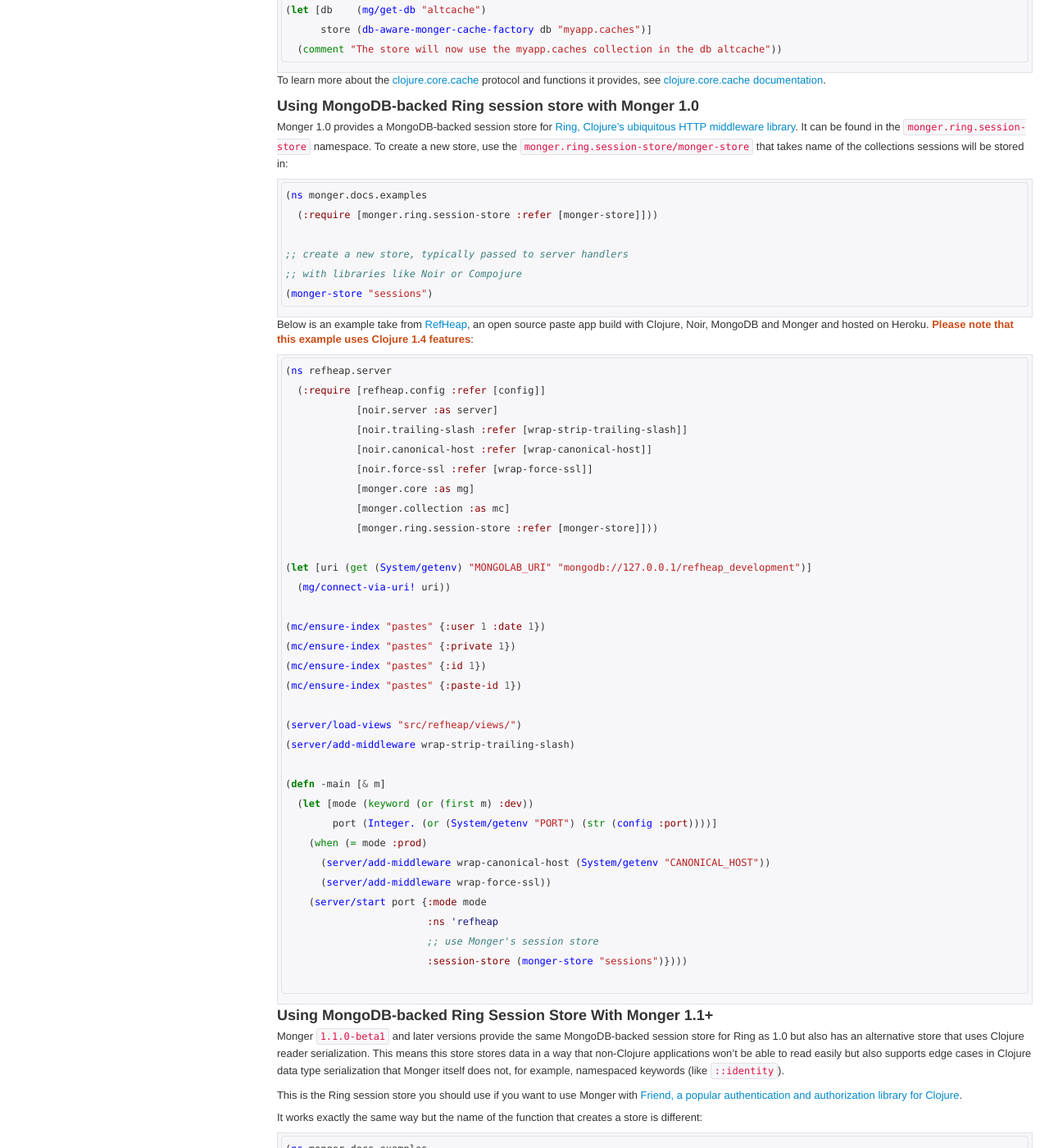
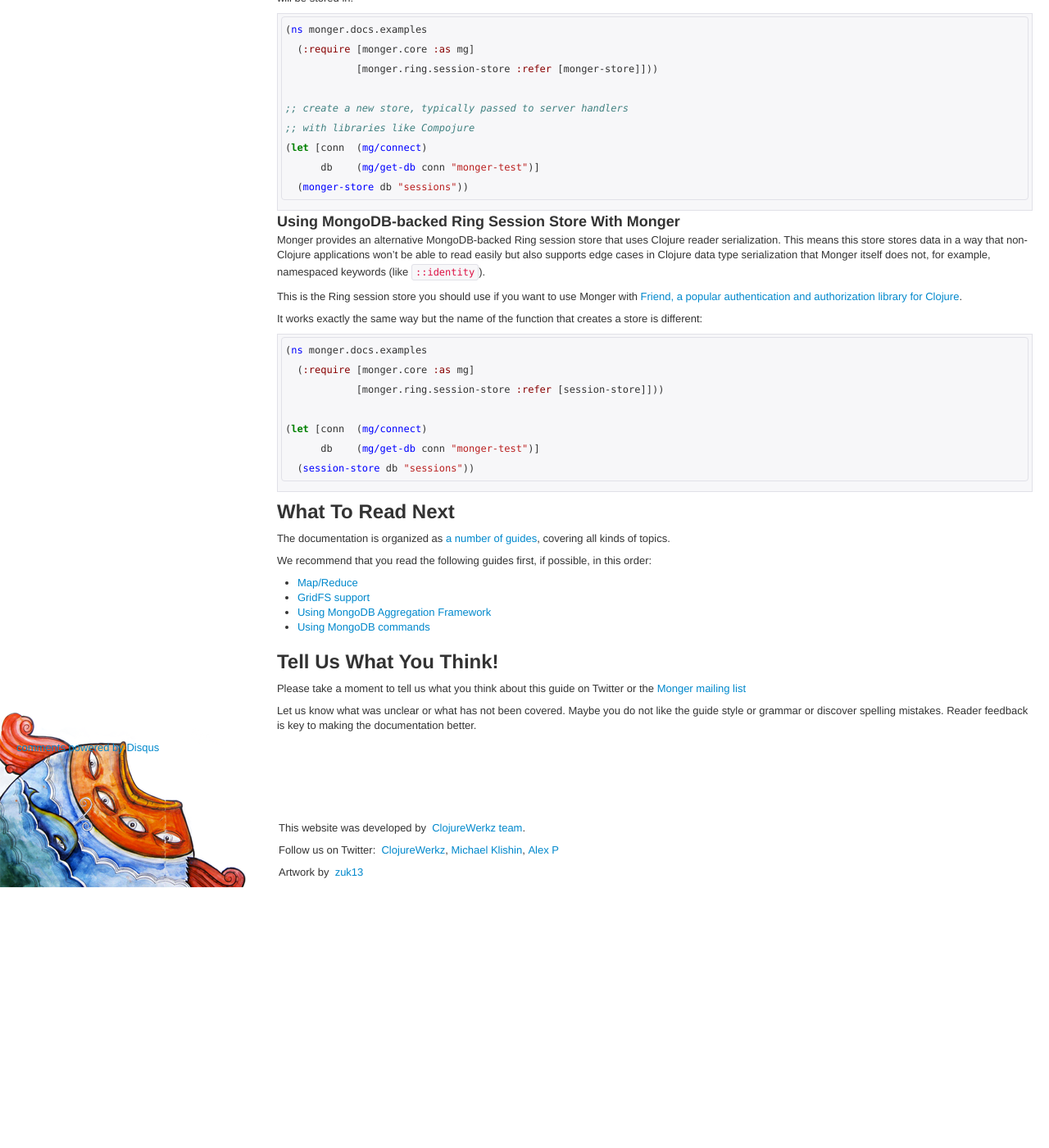
Before and after one commit to clojurewerkz/monger.docs, a Jekyll site: the page built from articles/integration.md, in a window 1280 px wide and 1400 px high, scrolled down 2667 px. Shown: the whole window at 82% size. Built offline with Jekyll 4.4.1, drawn with Linux system fonts in a browser that asks for light colours; some web fonts are replaced; comment, search, counter and statistics services are not loaded; after the commit the page ends 3749 px from its top, so only the background shows below that; some of the changed text lies outside the part shown.

Commit message:
Port integration guide

````diff
--- a/articles/integration.md
+++ b/articles/integration.md
@@ -133,14 +133,17 @@
 
 ``` clojure
 (ns monger.docs.examples
-  (:require [clojure.core.cache :refer :all]
+  (:require [monger.core :as mg]
+            [clojure.core.cache :refer :all]
             [monger.cache :refer :all]))
 
 (defn generate-uuid
   []
   (str (java.util.UUID/randomUUID)))
 
-(let [store (basic-monger-cache-factory "cached_items")]
+(let [conn  (mg/connect)
+      db    (mg/get-db conn "monger-test")
+      store (basic-monger-cache-factory db "cached_items")]
   ;; now use the store
   (has? store (genenrate-uuid)) ;= false
   (lookup store "another-key")
@@ -152,37 +155,23 @@
 Then use the store like you would any other `core.cache` store, database backed or not.
 
 It is common to use capped or TTL collections for caches. Pass
-`monger.cache/basic-monger-cache-factory` a collection name and the
+`monger.cache/basic-monger-cache-factory` a database and collection name, and the
 cache instance will use it:
 
 ``` clojure
 (ns monger.docs.examples
-  (:require [clojure.core.cache :refer :all]
+  (:require [monger.core :as mg]
+            [clojure.core.cache :refer :all]
             [monger.cache :refer :all]))
 
 (defn generate-uuid
   []
   (str (java.util.UUID/randomUUID)))
 
-(let [store (basic-monger-cache-factory "myapp.caches")]
+(let [conn  (mg/connect)
+      db    (mg/get-db conn "monger-test")
+      store (basic-monger-cache-factory db "myapp.caches")]
   (comment "The store will now use the myapp.caches collection"))
-```
-
-Monger 1.6 introduces another cache store: `monger.cache/db-aware-monger-cache-factory`, which takes a database and a collection name to use:
-
-``` clojure
-(ns monger.docs.examples
-  (:require [clojure.core.cache :refer :all]
-            [monger.cache :refer :all]
-            [monger.core :as mg]))
-
-(defn generate-uuid
-  []
-  (str (java.util.UUID/randomUUID)))
-
-(let [db    (mg/get-db "altcache")
-      store (db-aware-monger-cache-factory db "myapp.caches")]
-  (comment "The store will now use the myapp.caches collection in the db altcache"))
 ```
 
 To learn more about the [clojure.core.cache](https://github.com/clojure/core.cache) protocol and functions it provides,
@@ -192,76 +181,50 @@
 
 ### Using MongoDB-backed Ring session store with Monger 1.0
 
-Monger 1.0 provides a MongoDB-backed session store for [Ring, Clojure's ubiquitous HTTP middleware library](https://github.com/ring-clojure/ring). It can be found in the
-`monger.ring.session-store` namespace. To create a new store, use the `monger.ring.session-store/monger-store` that takes name of the collections
-sessions will be stored in:
+Monger provides a MongoDB-backed session store for [Ring,
+Clojure's ubiquitous HTTP middleware
+library](https://github.com/ring-clojure/ring). It can be found in the
+`monger.ring.session-store` namespace. To create a new store, use the
+`monger.ring.session-store/monger-store` that takes a database and name of the
+collection sessions will be stored in:
 
 ``` clojure
 (ns monger.docs.examples
-  (:require [monger.ring.session-store :refer [monger-store]]))
+  (:require [monger.core :as mg]
+            [monger.ring.session-store :refer [monger-store]]))
 
 ;; create a new store, typically passed to server handlers
-;; with libraries like Noir or Compojure
-(monger-store "sessions")
-```
-
-Below is an example take from [RefHeap](https://github.com/Raynes/refheap), an open source paste app build with Clojure, Noir, MongoDB and Monger and hosted on Heroku.
-**Please note that this example uses Clojure 1.4 features**:
-
-``` clojure
-(ns refheap.server
-  (:require [refheap.config :refer [config]]
-            [noir.server :as server]
-            [noir.trailing-slash :refer [wrap-strip-trailing-slash]]
-            [noir.canonical-host :refer [wrap-canonical-host]]
-            [noir.force-ssl :refer [wrap-force-ssl]]
-            [monger.core :as mg]
-            [monger.collection :as mc]
-            [monger.ring.session-store :refer [monger-store]]))
-
-(let [uri (get (System/getenv) "MONGOLAB_URI" "mongodb://127.0.0.1/refheap_development")]
-  (mg/connect-via-uri! uri))
-
-(mc/ensure-index "pastes" {:user 1 :date 1})
-(mc/ensure-index "pastes" {:private 1})
-(mc/ensure-index "pastes" {:id 1})
-(mc/ensure-index "pastes" {:paste-id 1})
-
-(server/load-views "src/refheap/views/")
-(server/add-middleware wrap-strip-trailing-slash)
-
-(defn -main [& m]
-  (let [mode (keyword (or (first m) :dev))
-        port (Integer. (or (System/getenv "PORT") (str (config :port))))]
-    (when (= mode :prod)
-      (server/add-middleware wrap-canonical-host (System/getenv "CANONICAL_HOST"))
-      (server/add-middleware wrap-force-ssl))
-    (server/start port {:mode mode
-                        :ns 'refheap
-                        ;; use Monger's session store
-                        :session-store (monger-store "sessions")})))
-
+;; with libraries like Compojure
+(let [conn  (mg/connect)
+      db    (mg/get-db conn "monger-test")]
+  (monger-store db "sessions"))
 ```
 
 
-### Using MongoDB-backed Ring Session Store With Monger 1.1+
+### Using MongoDB-backed Ring Session Store With Monger
 
-Monger `1.1.0-beta1` and later versions provide the same MongoDB-backed session store for Ring as 1.0 but also has an alternative store that uses Clojure reader serialization.
-This means this store stores data in a way that non-Clojure applications won't be able to read easily but also supports edge cases in Clojure
-data type serialization that Monger itself does not, for example, namespaced keywords (like `::identity`).
+Monger provides an alternative MongoDB-backed Ring session store that
+uses Clojure reader serialization. This means this store stores data
+in a way that non-Clojure applications won't be able to read easily
+but also supports edge cases in Clojure data type serialization that
+Monger itself does not, for example, namespaced keywords (like
+`::identity`).
 
-This is the Ring session store you should use if you want to use Monger with [Friend, a popular authentication and authorization library for Clojure](https://github.com/cemerick/friend/).
+This is the Ring session store you should use if you want to use
+Monger with [Friend, a popular authentication and authorization
+library for Clojure](https://github.com/cemerick/friend/).
 
-
-It works exactly the same way but the name of the function that creates a store is different:
+It works exactly the same way but the name of the function that
+creates a store is different:
 
 ``` clojure
 (ns monger.docs.examples
-  (:require [monger.ring.session-store :refer [session-store]]))
+  (:require [monger.core :as mg]
+            [monger.ring.session-store :refer [session-store]]))
 
-;; create a new store, typically passed to server handlers
-;; with libraries like Noir or Compojure
-(session-store "sessions")
+(let [conn  (mg/connect)
+      db    (mg/get-db conn "monger-test")]
+  (session-store db "sessions"))
 ```
 
 
````
